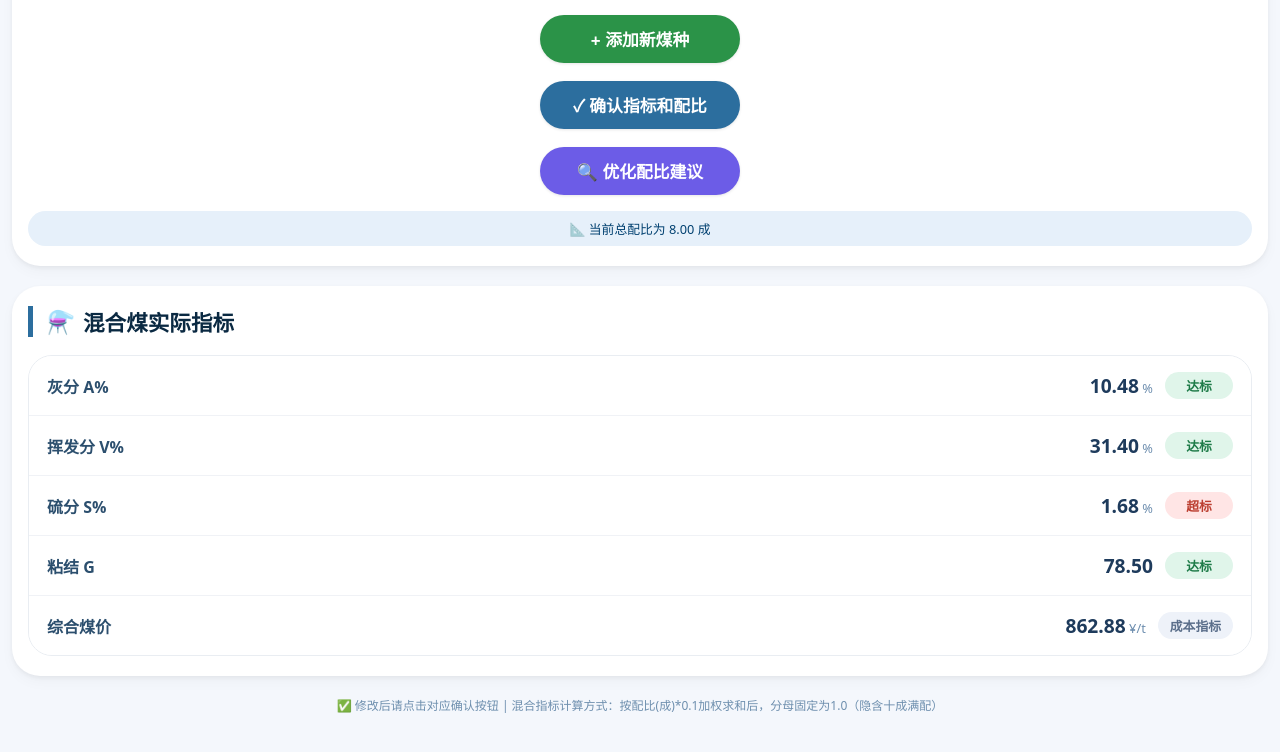
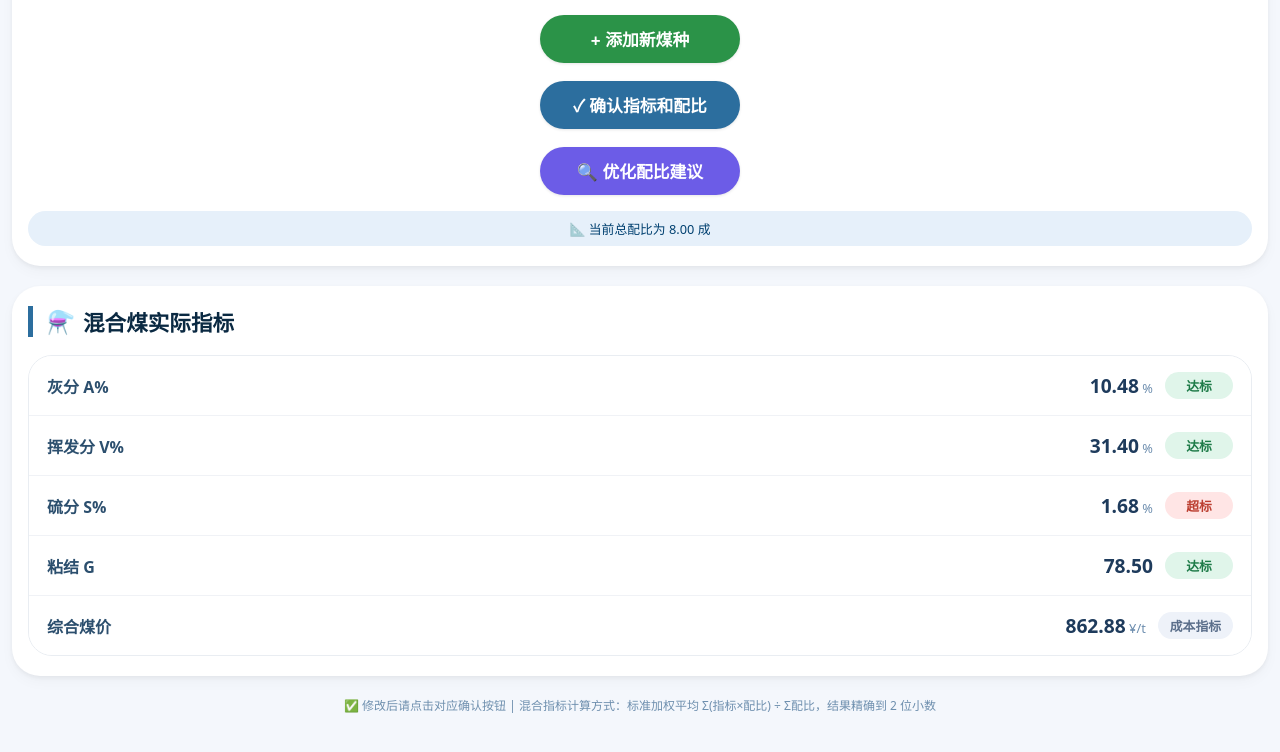
Before and after one commit to sghj9/coal-blending-calc, a plain HTML site: page index.html in a window 1280 px wide. Shown: the part 897-1649 px from the top of the page. Drawn offline with Linux system fonts and the light colour scheme.

Commit message:
docs(ui): 修正 footer 计算方式过时文案
分母固定为1.0 的描述为旧模型遗留；实际计算方式为标准加权平均
Σ(指标×配比) ÷ Σ配比，结果精确到 2 位小数。仅改文案，无逻辑变更。

Co-Authored-By: Claude <noreply@anthropic.com>

```diff
--- a/index.html
+++ b/index.html
@@ -57,7 +57,7 @@
         </div>
         <div class="metrics-list" id="metricsList"></div>
     </div>
-    <div class="footer">✅ 修改后请点击对应确认按钮 | 混合指标计算方式：按配比(成)*0.1加权求和后，分母固定为1.0（隐含十成满配）</div>
+    <div class="footer">✅ 修改后请点击对应确认按钮 | 混合指标计算方式：标准加权平均 Σ(指标×配比) ÷ Σ配比，结果精确到 2 位小数</div>
 </div>
 
 <script src="js/main.js"></script>
```
